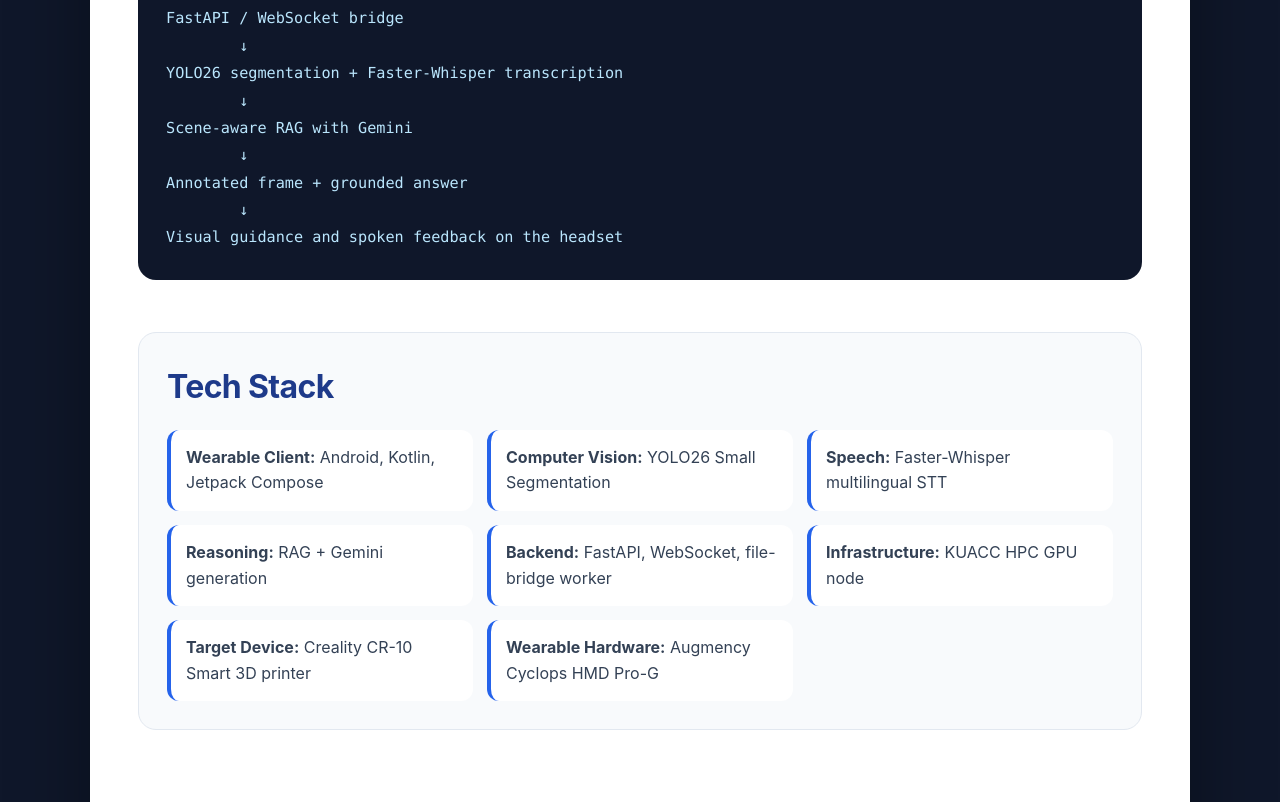
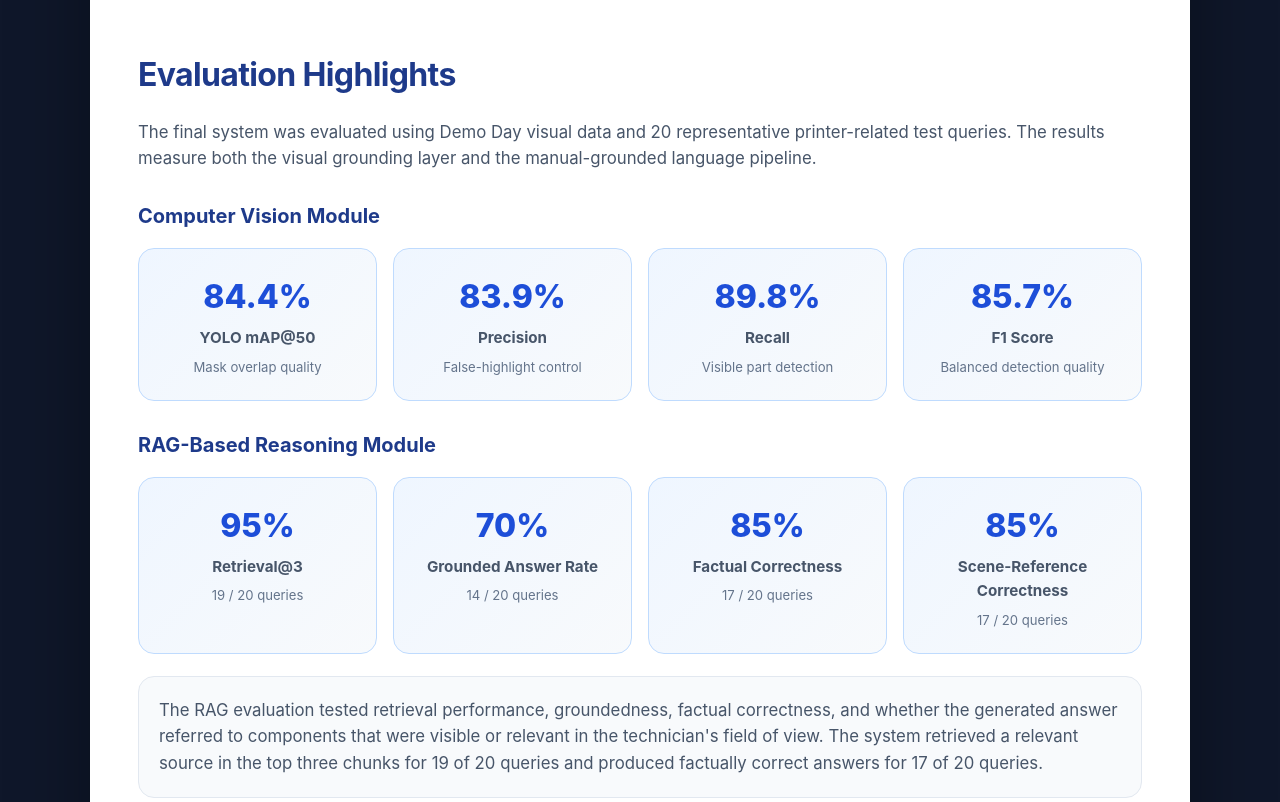
Before and after one commit to umelanlioglu/cyclops-demo, a plain HTML site: page index.html in a window 1280 px wide. Shown: the part 3562-4364 px from the top of the page. Drawn offline with Linux system fonts and the light colour scheme.

Commit message:
Update index.html

```diff
--- a/index.html
+++ b/index.html
@@ -169,24 +169,6 @@
       font-weight: 700;
     }
 
-    .coming-soon-card {
-      background: #f8fafc;
-      border: 1px dashed #93c5fd;
-      border-radius: 18px;
-      padding: 26px;
-    }
-
-    .coming-soon-card h3 {
-      color: #1e3a8a;
-      margin-bottom: 8px;
-      font-size: 1.15rem;
-    }
-
-    .coming-soon-card p {
-      color: #64748b;
-      font-size: 0.98rem;
-    }
-
     .grid {
       display: grid;
       grid-template-columns: repeat(auto-fit, minmax(240px, 1fr));
@@ -213,11 +195,21 @@
       font-size: 0.98rem;
     }
 
+    .metric-block {
+      margin-top: 28px;
+    }
+
+    .metric-block h3 {
+      color: #1e3a8a;
+      margin-bottom: 14px;
+      font-size: 1.25rem;
+    }
+
     .metric-grid {
       display: grid;
       grid-template-columns: repeat(auto-fit, minmax(180px, 1fr));
       gap: 16px;
-      margin-top: 24px;
+      margin-top: 16px;
     }
 
     .metric {
@@ -238,7 +230,22 @@
     .metric .label {
       color: #475569;
       font-size: 0.95rem;
-      font-weight: 600;
+      font-weight: 700;
+    }
+
+    .metric .detail {
+      color: #64748b;
+      font-size: 0.82rem;
+      margin-top: 6px;
+    }
+
+    .evaluation-note {
+      margin-top: 22px;
+      background: #f8fafc;
+      border: 1px solid #e2e8f0;
+      border-radius: 16px;
+      padding: 20px;
+      color: #475569;
     }
 
     .architecture {
@@ -407,63 +414,30 @@
             </div>
           </div>
 
-      <div class="coming-soon-card">
-        <h3>Scenario 3 — Coming Soon</h3>
-        <p>
-          A third scenario video will be added here to show another installation, maintenance, or visual-guidance case.
-        </p>
-      </div>
-    </div>
-
-          <!--
-          After adding your second video, replace the Scenario 2 coming-soon card with this:
-
           <div class="scenario-video-card">
             <video controls playsinline preload="metadata">
-              <source src="assets/videos/scenario2_troubleshooting.mp4" type="video/mp4">
+              <source src="assets/videos/scenario3_preheat_belt_wifi.mp4" type="video/mp4">
               Your browser does not support the video tag.
             </video>
 
             <div class="scenario-video-content">
-              <h3>Scenario 2 — Troubleshooting Guidance</h3>
+              <h3>Scenario 3 — Preheating, Belt Adjustment, and Wi-Fi Guidance</h3>
+
               <p>
-                This scenario demonstrates how the assistant responds to a troubleshooting question by retrieving
-                relevant maintenance knowledge and grounding the response in visible printer components.
+                This demo tests three additional manual-grounded service tasks on a different printer video:
+                PLA preheating settings, Y-axis belt/platform adjustment, and Wi-Fi setup using the QR code.
+                The assistant retrieves the relevant manual section, grounds the answer in visible printer parts,
+                and displays page references in the response overlay.
               </p>
 
               <div class="scenario-tag-row">
-                <span class="scenario-tag">Troubleshooting</span>
-                <span class="scenario-tag">Scene-Aware RAG</span>
-                <span class="scenario-tag">Visual Grounding</span>
+                <span class="scenario-tag">Preheating</span>
+                <span class="scenario-tag">Belt Adjustment</span>
+                <span class="scenario-tag">Wi-Fi Setup</span>
+                <span class="scenario-tag">Manual Reference</span>
               </div>
             </div>
           </div>
-          -->
-
-          <!--
-          After adding your third video, replace the Scenario 3 coming-soon card with this:
-
-          <div class="scenario-video-card">
-            <video controls playsinline preload="metadata">
-              <source src="assets/videos/scenario3_installation_guidance.mp4" type="video/mp4">
-              Your browser does not support the video tag.
-            </video>
-
-            <div class="scenario-video-content">
-              <h3>Scenario 3 — Installation / Setup Guidance</h3>
-              <p>
-                This scenario highlights the assistant's ability to guide a technician through a setup-related task
-                using retrieved manual knowledge, detected printer parts, and a grounded answer overlay.
-              </p>
-
-              <div class="scenario-tag-row">
-                <span class="scenario-tag">Installation Support</span>
-                <span class="scenario-tag">Manual-Grounded Answer</span>
-                <span class="scenario-tag">Component Detection</span>
-              </div>
-            </div>
-          </div>
-          -->
         </div>
       </section>
 
@@ -525,30 +499,78 @@
         <h2>Evaluation Highlights</h2>
 
         <p>
-          The final system was evaluated using Demo Day visual data and representative printer-related
-          test queries.
+          The final system was evaluated using Demo Day visual data and 20 representative printer-related
+          test queries. The results measure both the visual grounding layer and the manual-grounded language
+          pipeline.
         </p>
+
+        <div class="metric-block">
+          <h3>Computer Vision Module</h3>
 
           <div class="metric-grid">
             <div class="metric">
               <div class="value">84.4%</div>
               <div class="label">YOLO mAP@50</div>
+              <div class="detail">Mask overlap quality</div>
+            </div>
+
+            <div class="metric">
+              <div class="value">83.9%</div>
+              <div class="label">Precision</div>
+              <div class="detail">False-highlight control</div>
             </div>
 
             <div class="metric">
               <div class="value">89.8%</div>
-            <div class="label">Segmentation Recall</div>
+              <div class="label">Recall</div>
+              <div class="detail">Visible part detection</div>
             </div>
 
             <div class="metric">
+              <div class="value">85.7%</div>
+              <div class="label">F1 Score</div>
+              <div class="detail">Balanced detection quality</div>
+            </div>
+          </div>
+        </div>
+
+        <div class="metric-block">
+          <h3>RAG-Based Reasoning Module</h3>
+
+          <div class="metric-grid">
+            <div class="metric">
               <div class="value">95%</div>
-            <div class="label">RAG Retrieval@3</div>
+              <div class="label">Retrieval@3</div>
+              <div class="detail">19 / 20 queries</div>
+            </div>
+
+            <div class="metric">
+              <div class="value">70%</div>
+              <div class="label">Grounded Answer Rate</div>
+              <div class="detail">14 / 20 queries</div>
             </div>
 
             <div class="metric">
               <div class="value">85%</div>
               <div class="label">Factual Correctness</div>
+              <div class="detail">17 / 20 queries</div>
             </div>
+
+            <div class="metric">
+              <div class="value">85%</div>
+              <div class="label">Scene-Reference Correctness</div>
+              <div class="detail">17 / 20 queries</div>
+            </div>
+          </div>
+        </div>
+
+        <div class="evaluation-note">
+          <p>
+            The RAG evaluation tested retrieval performance, groundedness, factual correctness, and
+            whether the generated answer referred to components that were visible or relevant in the
+            technician's field of view. The system retrieved a relevant source in the top three chunks for
+            19 of 20 queries and produced factually correct answers for 17 of 20 queries.
+          </p>
         </div>
       </section>
 
```
Lines whose indentation alone changed are shown as unchanged.
